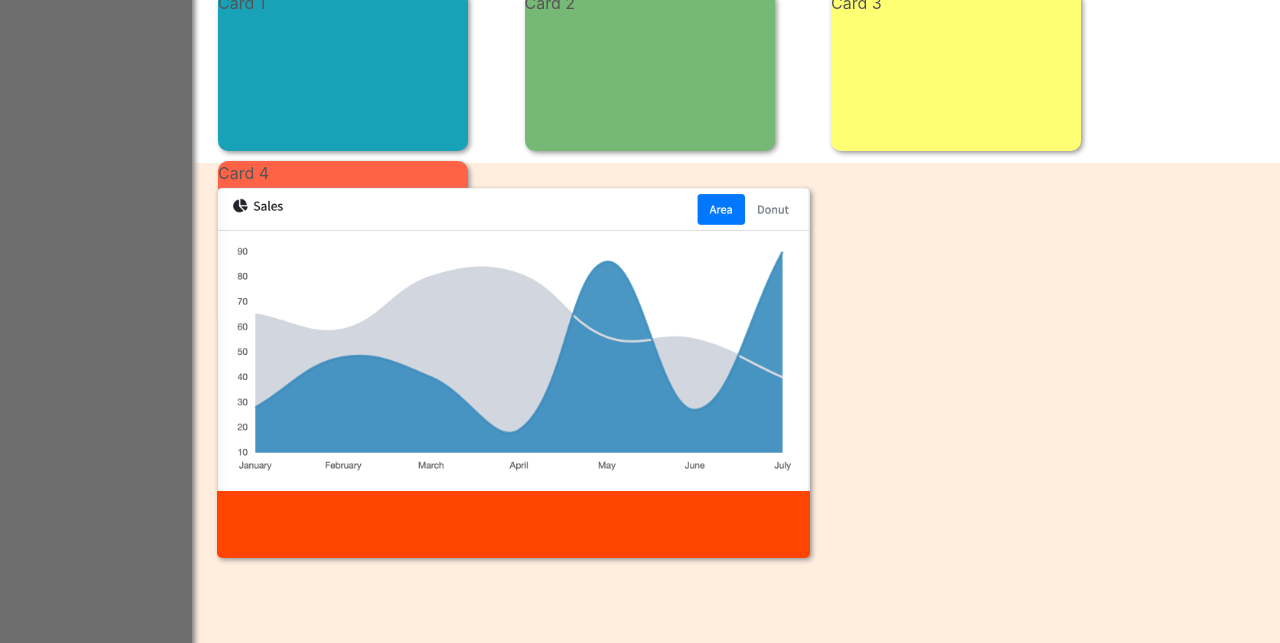
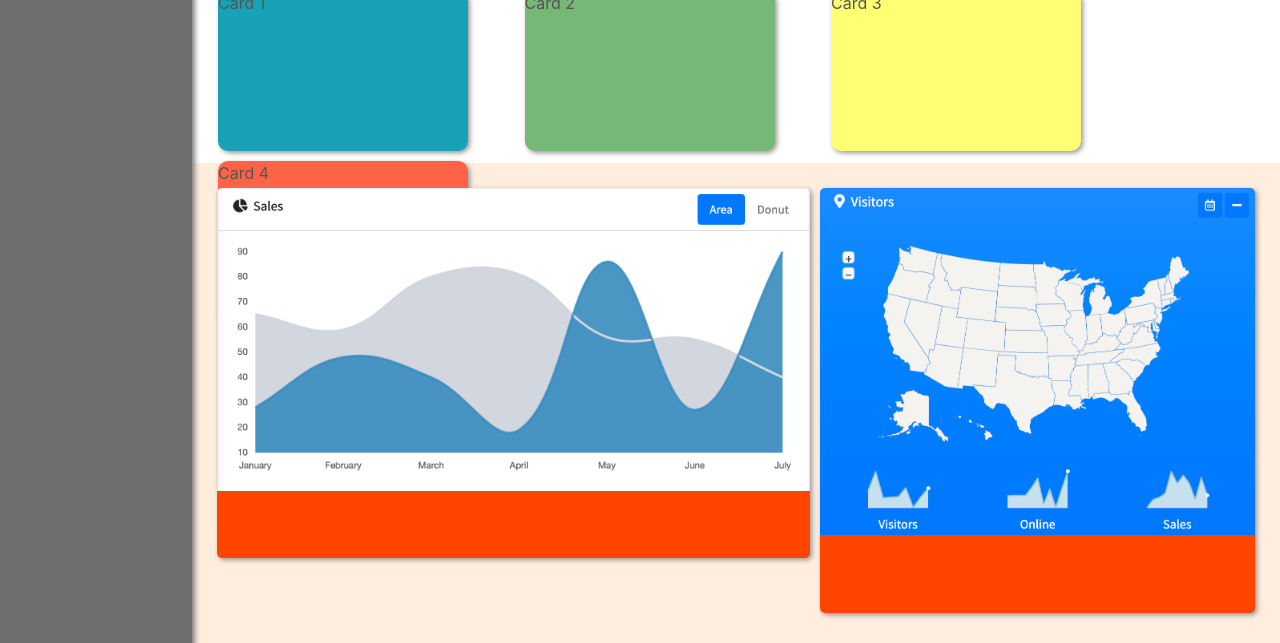
Before and after one commit to Presnia/admin-dashboard-scheme, a plain HTML site: page src/index.html in a window 1280 px wide. Shown: the part 157-800 px from the top of the page. Drawn offline with Linux system fonts and the light colour scheme.

Commit message:
Added block "visitors"

```diff
--- a/src/styles/style.css
+++ b/src/styles/style.css
@@ -188,6 +188,7 @@ strong {
 .sales {
   background-color: orangered;
   position: relative;
+  float: left;
   width: 54.5%;
   height: 30.8%;
   margin: 25px;
@@ -197,3 +198,17 @@ strong {
   background-repeat: no-repeat;
   box-shadow: 2px 2px 5px rgb(150, 150, 150);
 }
+.visitors {
+  background-color: orangered;
+  position: relative;
+  float: right;
+  width: 40%;
+  height: 35.4%;
+  margin-top: 25px;
+  right: 25px;
+  border-radius: 5px;
+  box-shadow: 2px 2px 5px rgb(150, 150, 150);
+  background-image: url("../img/visitors.png");
+  background-repeat: no-repeat;
+  background-size: contain;
+}
```
